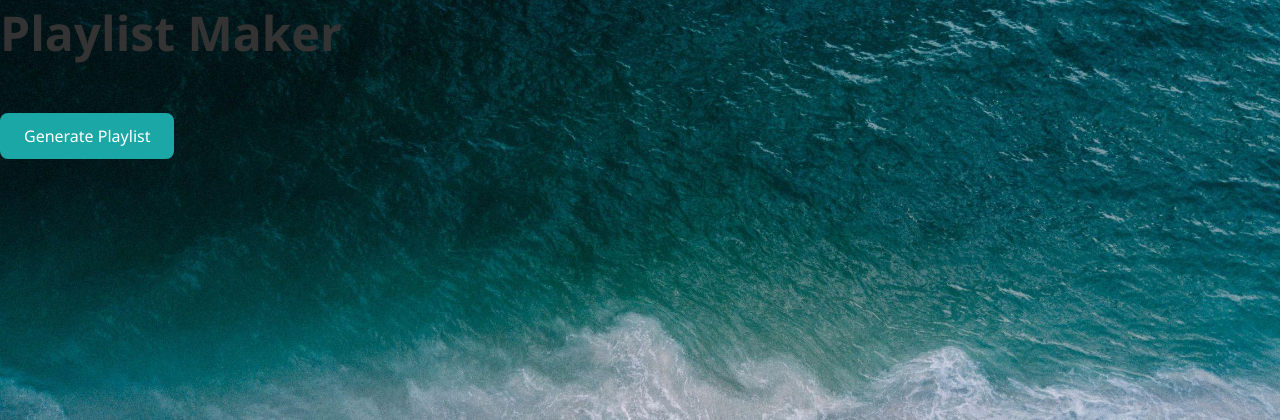
After one commit to bellflwr/masseyhacks_xi, a Flask app: template masseyhacks_xi/templates/playlist_maker.html in a window 1280 px wide. The commit adds this page. Shown: the top 420 px of the page. Run offline with Flask 3, Linux system fonts and the light colour scheme; the template is opened without the code that fills it, so the values that code supplies are empty; parts of the project's set-up code (start-up, migrations or seed data) failed here and were passed over.

Commit message:
Started playlist maker

```diff
--- a/masseyhacks_xi/app.py
+++ b/masseyhacks_xi/app.py
@@ -9,5 +9,6 @@ def create_app() -> Flask:
     app.register_blueprint(blueprints.home, url_prefix="/")
     app.register_blueprint(blueprints.references, url_prefix="/references")
     app.register_blueprint(blueprints.selector, url_prefix="/selector")
+    app.register_blueprint(blueprints.playlist_maker, url_prefix="/playlist-maker")
 
     return app
--- a/masseyhacks_xi/templates/home.html
+++ b/masseyhacks_xi/templates/home.html
@@ -8,7 +8,7 @@
   </header>
 
   <main>
-    <h1>Create Posters for you favourite albums.</h1>
+    <h1>Create Posters for your favourite albums.</h1>
     <button class="cta-button">Create</button>
   </main>
 {% endblock %}
--- /dev/null
+++ b/masseyhacks_xi/templates/playlist_maker.html
@@ -0,0 +1,9 @@
+{% extends "base.html" %}
+{% block content %}
+  <div class="playlist-container">
+    <h1>Playlist Maker</h1>
+    <div id="song-list"></div>
+    <button id="generate-btn" class="cta-button">Generate Playlist</button>
+    <div id="playlist-result"></div>
+  </div>
+{% endblock %}
```
Also changed, not shown: masseyhacks_xi/blueprints/playlist_maker.py (added, +8 -0 lines).
